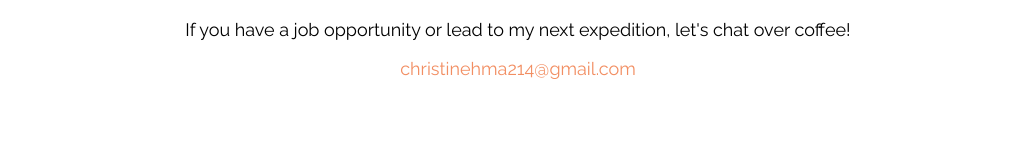
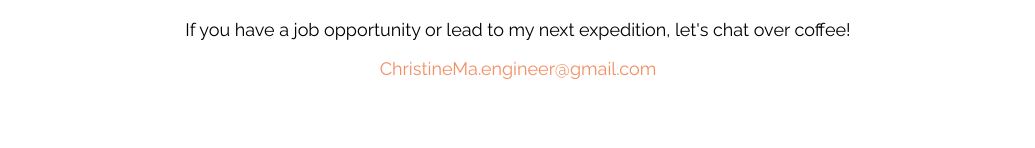
Before and after one commit to chm294/personal-site, a React (Create React App) app: page / in a window 1280 px wide. Shown: the part 266-414 px from the top of the page, without its empty margins (122-1157 px from the left). Built offline with nearby package versions, Linux system fonts and the light colour scheme.

Commit message:
new resume new email

```diff
--- a/src/components/Introduction.jsx
+++ b/src/components/Introduction.jsx
@@ -17,7 +17,7 @@ export default class Introduction extends React.Component {
 				and learning about painting conservation.
 				<br/><br/>
 				If you have a job opportunity or lead to my next expedition, let's chat over coffee!
-				<p className="important-text">christinehma214@gmail.com </p>
+				<p className="important-text">ChristineMa.engineer@gmail.com </p>
 				</p>
 				<div className="contact-footer">
 					<a href="https://www.linkedin.com/in/christinehma/" target="_blank">
```
Also changed, not shown: 1 other file (tests, documents, lock files or other folders).
